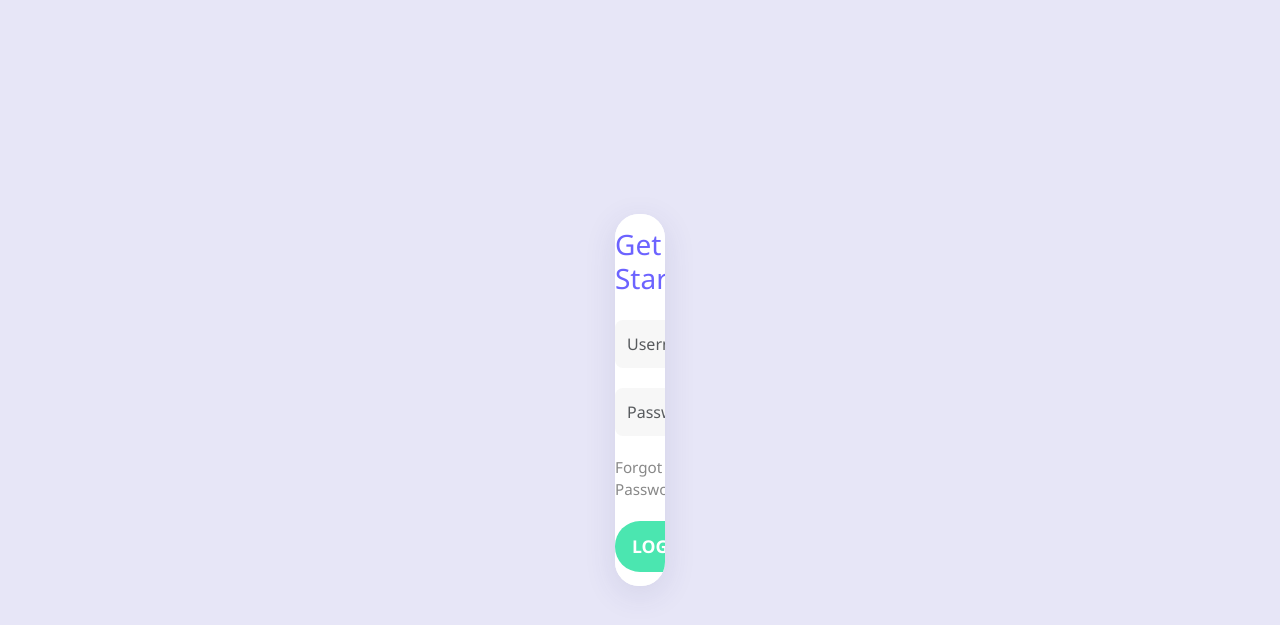
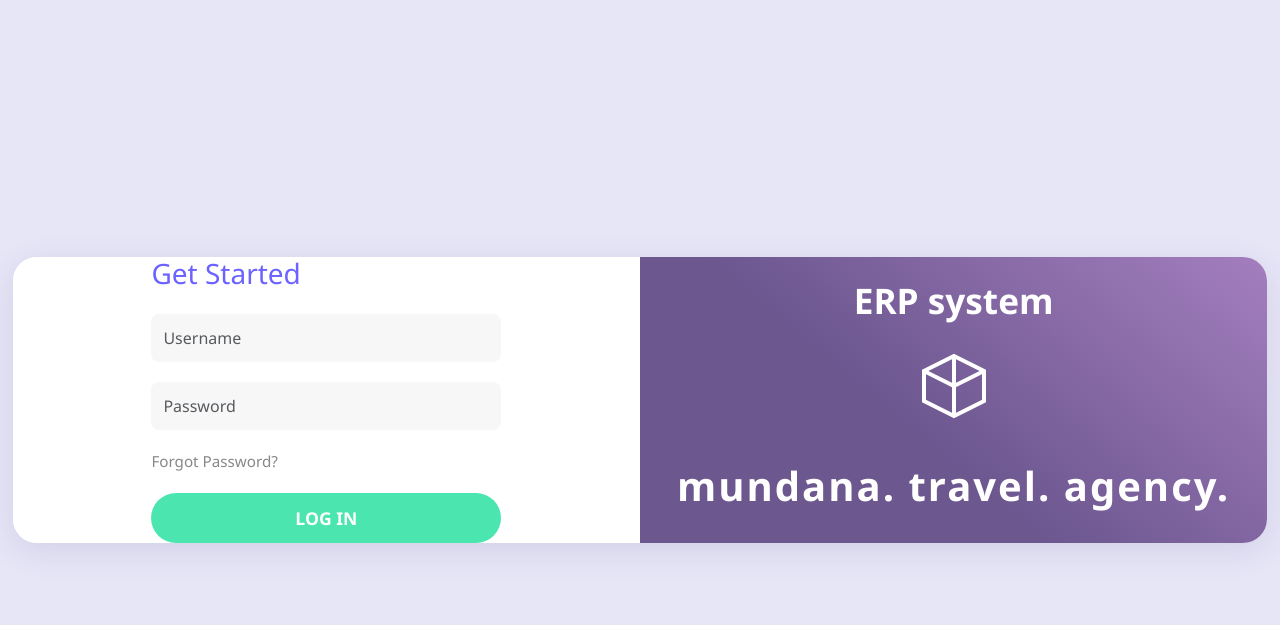
Before and after one commit to Amadoose/djangocrm, a Django app: page / in a window 1280 px wide. Shown: the top 625 px of the page. Run offline with Django 5.2, Linux system fonts and the light colour scheme.

Commit message:
login page card

```diff
--- a/website/templates/login.html
+++ b/website/templates/login.html
@@ -24,7 +24,7 @@
             box-shadow: 0 8px 32px rgba(60, 60, 120, 0.12);
             overflow: hidden;
             display: flex;
-            width: 50px;
+            width: 3000px;
             max-width: 98vw;
         }
         .split-container {
```
